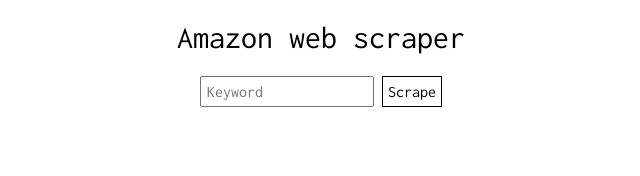
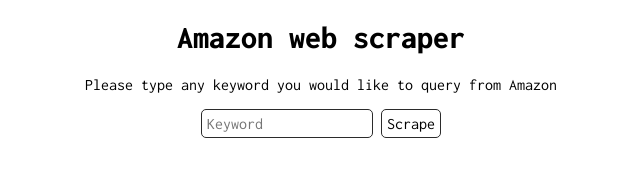
Before and after one commit to brunomisto/amazon-scraper, a plain HTML site: page client/index.html in a window 1280 px wide. Shown: the whole page, without its empty margins (319-959 px from the left). Drawn offline with Linux system fonts and the light colour scheme.

Commit message:
Style disabled input

```diff
--- a/client/index.css
+++ b/client/index.css
@@ -10,6 +10,12 @@
 
 h1 {
   text-align: center;
+  font-weight: 800;
+}
+
+#info {
+  width: fit-content;
+  margin-inline: auto;
 }
 
 #error.enabled {
@@ -44,13 +50,20 @@
 }
 
 input {
+  border: 1px solid rgb(43, 43, 43);
+  border-radius: 5px;
   font-size: 1rem;
   padding: 5px;
 }
 
+input:disabled {
+  border: 1px solid rgb(206, 206, 206);
+}
+
 button {
   background-color: transparent;
-  border: 1px solid black;
+  border-radius: 5px;
+  border: 1px solid rgb(43, 43, 43);
   transition-property: background-color color;
   transition-duration: 250ms;
   font-size: 1rem;
--- a/client/index.html
+++ b/client/index.html
@@ -15,6 +15,7 @@
   <body>
     <h1>Amazon web scraper</h1>
     <p id="error"></p>
+    <p id="info">Please type any keyword you would like to query from Amazon</p>
     <form>
       <label>
         <span class="sr-only">Keyword</span>
```
